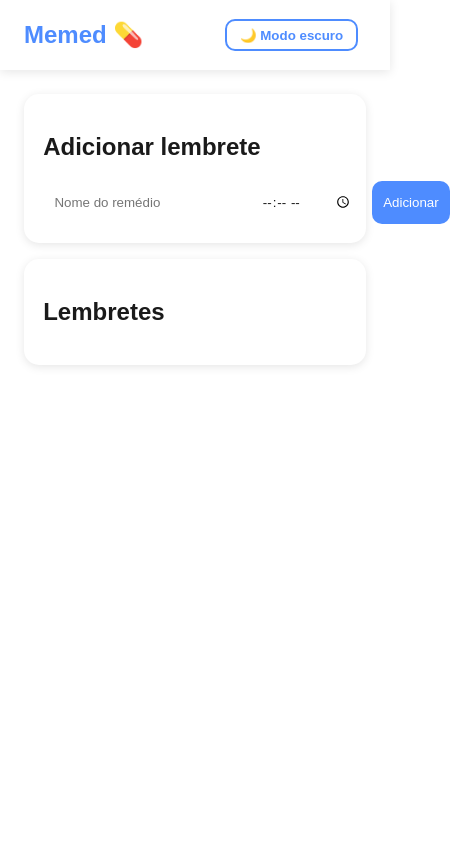
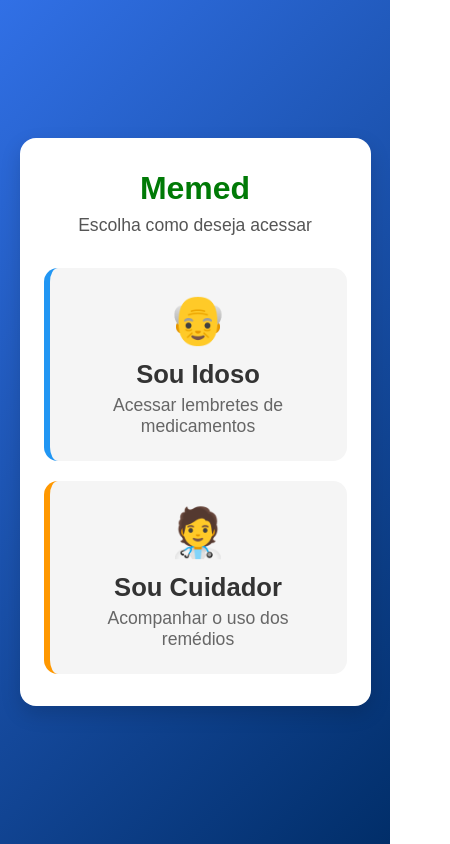
Before and after one commit to ImMhmd/Trabalo-extensionista---Aplicativo, a plain HTML site: page index.html in a window 390 px wide. Shown: the whole page, 450 px wide, since content can reach past the window. Drawn offline with Linux system fonts and the light colour scheme.

Commit message:
Adicionando páginas e estilos novos

```diff
--- /dev/null
+++ b/estilos/cuidador.css
@@ -0,0 +1,223 @@
+:root {
+      --bg-color: #ffffff;
+      --text-color: #1a1a1a;
+      --card-bg: #ffffff;
+      --accent: #4e8cff;
+    }
+
+* {
+    margin: 0;
+    padding: 0;
+    box-sizing: border-box;
+    font-family: Arial, Helvetica, sans-serif;
+}
+
+body {
+    background: #f2f2f2;
+    color: #333;
+    transition: 0.3s;
+}
+
+
+body.dark {
+  background: #121212;
+  color: #f1f1f1;
+}
+
+body.dark header {
+  background: #1e1e1e;
+}
+
+body.dark .card {
+  background: #1e1e1e;
+  box-shadow: none;
+}
+
+body.dark .med.ok {
+  background: #1b3a24;
+  color: #9be7b2;
+}
+
+body.dark .med.atraso {
+  background: #3a2a1b;
+  color: #ffcc80;
+}
+
+body.dark .med.nao {
+  background: #3a1b1b;
+  color: #ff9e9e;
+}
+
+body.dark button {
+  background: #388e3c;
+}
+
+body.dark button.secundario {
+  background: #455a64;
+}
+
+body.dark .theme-toggle {
+  border-color: #90caf9;
+  color: #90caf9;
+}
+
+.theme-btn {
+  position: fixed;
+  top: 15px;
+  right: 15px;
+  border: none;
+  background: #ddd;
+  padding: 10px;
+  border-radius: 50%;
+  cursor: pointer;
+  font-size: 18px;
+}
+
+body.dark .theme-btn {
+  background: #444;
+  color: white;
+}
+
+.header {
+  display: flex;
+  align-items: center;
+  justify-content: space-between;
+  padding: 16px 20px;
+  background: white;
+  box-shadow: 0 2px 10px rgba(0,0,0,0.1);
+}
+
+.header-texto {
+  display: flex;
+  flex-direction: column;
+}
+
+.header-texto h1 {
+  margin: 0;
+  font-size: 1.8rem;
+}
+
+.header button{
+    width: 200px;
+}
+.header-texto p {
+  margin: 0;
+  font-size: 1.1rem;
+  opacity: 0.8;
+  padding-top: 5px;
+}
+
+/* botão NÃO pode ter width 100% */
+.theme-toggle {
+  padding: 8px 14px;
+  border-radius: 10px;
+  border: 2px solid #4e8cff;
+  background: transparent;
+  color: #4e8cff;
+  font-weight: bold;
+  cursor: pointer;
+  white-space: nowrap;
+}
+
+.theme-toggle {
+      background: none;
+      border: 2px solid var(--accent);
+      color: var(--accent);
+      padding: 0.4rem 0.8rem;
+      border-radius: 10px;
+      cursor: pointer;
+      font-weight: 600;
+      transition: 0.3s;
+    }
+
+.theme-toggle:hover {
+      background-color: var(--accent);
+      color: white;
+    }
+
+
+
+.container {
+    padding: 20px;
+    display: flex;
+    flex-direction: column;
+    gap: 20px;
+}
+
+/* Cards */
+.card {
+    background: white;
+    border-radius: 14px;
+    padding: 20px;
+    box-shadow: 0 4px 10px rgba(0,0,0,0.1);
+}
+
+.card h2 {
+    margin-bottom: 12px;
+    font-size: 1.3rem;
+}
+
+/* Medicamentos */
+.med {
+    display: flex;
+    justify-content: space-between;
+    padding: 12px;
+    border-radius: 10px;
+    margin-bottom: 10px;
+    font-size: 1rem;
+}
+
+.med.ok {
+    background: #E8F5E9;
+    color: #2E7D32;
+}
+
+.med.atraso {
+    background: #FFF3E0;
+    color: #EF6C00;
+}
+
+.med.nao {
+    background: #FDECEA;
+    color: #C62828;
+}
+
+.status {
+    font-weight: bold;
+}
+
+/* Botões */
+button {
+    width: 100%;
+    padding: 14px;
+    margin-top: 10px;
+    border: none;
+    border-radius: 10px;
+    font-size: 1rem;
+    cursor: pointer;
+    background: #4CAF50;
+    color: white;
+}
+
+button.secundario {
+    background: #607D8B;
+}
+
+button:hover {
+    opacity: 0.9;
+}
+
+/* Acessibilidade */
+@media (max-width: 480px) {
+    header h1 {
+        font-size: 1.6rem;
+    }
+
+    .card h2 {
+        font-size: 1.4rem;
+    }
+
+    .med {
+        font-size: 1.1rem;
+    }
+}
--- /dev/null
+++ b/estilos/login.css
@@ -0,0 +1,99 @@
+* {
+    margin: 0;
+    padding: 0;
+    box-sizing: border-box;
+    font-family: Arial, Helvetica, sans-serif;
+}
+
+body {
+    min-height: 100vh;
+    background: linear-gradient(135deg, #3170e6, #012e69);
+    display: flex;
+    justify-content: center;
+    align-items: center;
+}
+
+.container {
+    background: #ffffff;
+    width: 90%;
+    max-width: 400px;
+    padding: 32px 24px;
+    border-radius: 16px;
+    text-align: center;
+    box-shadow: 0 8px 20px rgba(0, 0, 0, 0.15);
+}
+
+h1 {
+    font-size: 2.4rem;
+    color: #007a06;
+    margin-bottom: 8px;
+}
+
+.subtitle {
+    font-size: 1.1rem;
+    color: #555;
+    margin-bottom: 32px;
+}
+
+.cards {
+    display: flex;
+    flex-direction: column;
+    gap: 20px;
+}
+
+.card {
+    text-decoration: none;
+    padding: 20px;
+    border-radius: 14px;
+    color: #333;
+    transition: transform 0.2s ease, box-shadow 0.2s ease;
+    background: #f5f5f5;
+}
+
+.card:hover {
+    transform: scale(1.03);
+    box-shadow: 0 6px 15px rgba(0, 0, 0, 0.15);
+}
+
+.icon {
+    font-size: 3rem;
+}
+
+.card h2 {
+    margin-top: 12px;
+    font-size: 1.4rem;
+}
+
+.card p {
+    margin-top: 6px;
+    font-size: 1rem;
+    color: #666;
+}
+
+/* Diferenciação visual */
+.idoso {
+    border-left: 6px solid #2196F3;
+}
+
+.cuidador {
+    border-left: 6px solid #FF9800;
+}
+
+/* Acessibilidade */
+@media (max-width: 480px) {
+    h1 {
+        font-size: 2rem;
+    }
+
+    .card {
+        padding: 24px;
+    }
+
+    .card h2 {
+        font-size: 1.6rem;
+    }
+
+    .card p {
+        font-size: 1.1rem;
+    }
+}
--- a/index.html
+++ b/index.html
@@ -3,32 +3,31 @@
 <head>
     <meta charset="UTF-8">
     <meta name="viewport" content="width=device-width, initial-scale=1.0">
-    <title>Memed</title>
-    <link rel="stylesheet" media="(max-width: 900px)" href="celular.css" />
+    <title>Memed - Acesso</title>
+    <link rel="stylesheet" media="(max-width: 900px)" href="estilos/login.css">
 </head>
 <body>
+       <div class="container">
+        <h1>Memed</h1>
+        <p class="subtitle">
+            Escolha como deseja acessar
+        </p>
 
-    <header>
-        <h1>Memed 💊</h1>
-        <button class="theme-toggle" id="toggleTheme">🌙 Modo escuro</button>
-    </header>
+        <div class="cards">
+            <a href="idoso.html" class="card idoso">
+                <span class="icon">👴</span>
+                <h2>Sou Idoso</h2>
+                <p>Acessar lembretes de medicamentos</p>
+            </a>
 
-  <main>
-    <div class="card">
-      <h2>Adicionar lembrete</h2>
-      <div style="display:flex; margin-top:0.5rem;">
-        <input type="text" id="remedio" placeholder="Nome do remédio">
-        <input type="time" id="horario">
-        <button class="add-btn" id="addBtn">Adicionar</button>
-      </div>
+            <a href="cuidador.html" class="card cuidador">
+                <span class="icon">🧑‍⚕️</span>
+                <h2>Sou Cuidador</h2>
+                <p>Acompanhar o uso dos remédios</p>
+            </a>
+        </div>
     </div>
 
-    <div class="card">
-      <h2>Lembretes</h2>
-      <ul id="lista"></ul>
-    </div>
-  </main>
-
-    <script src="config.js"></script>
+    <script src="scripts/login.js"></script>
 </body>
 </html>
```
Also changed, not shown: cuidador.html (added, +59 -0 lines), idoso.html (added, +34 -0 lines), scripts/cuidador.js (added, +12 -0 lines), estilos/idoso.css (renamed from celular.css), scripts/config.js (renamed from config.js).
